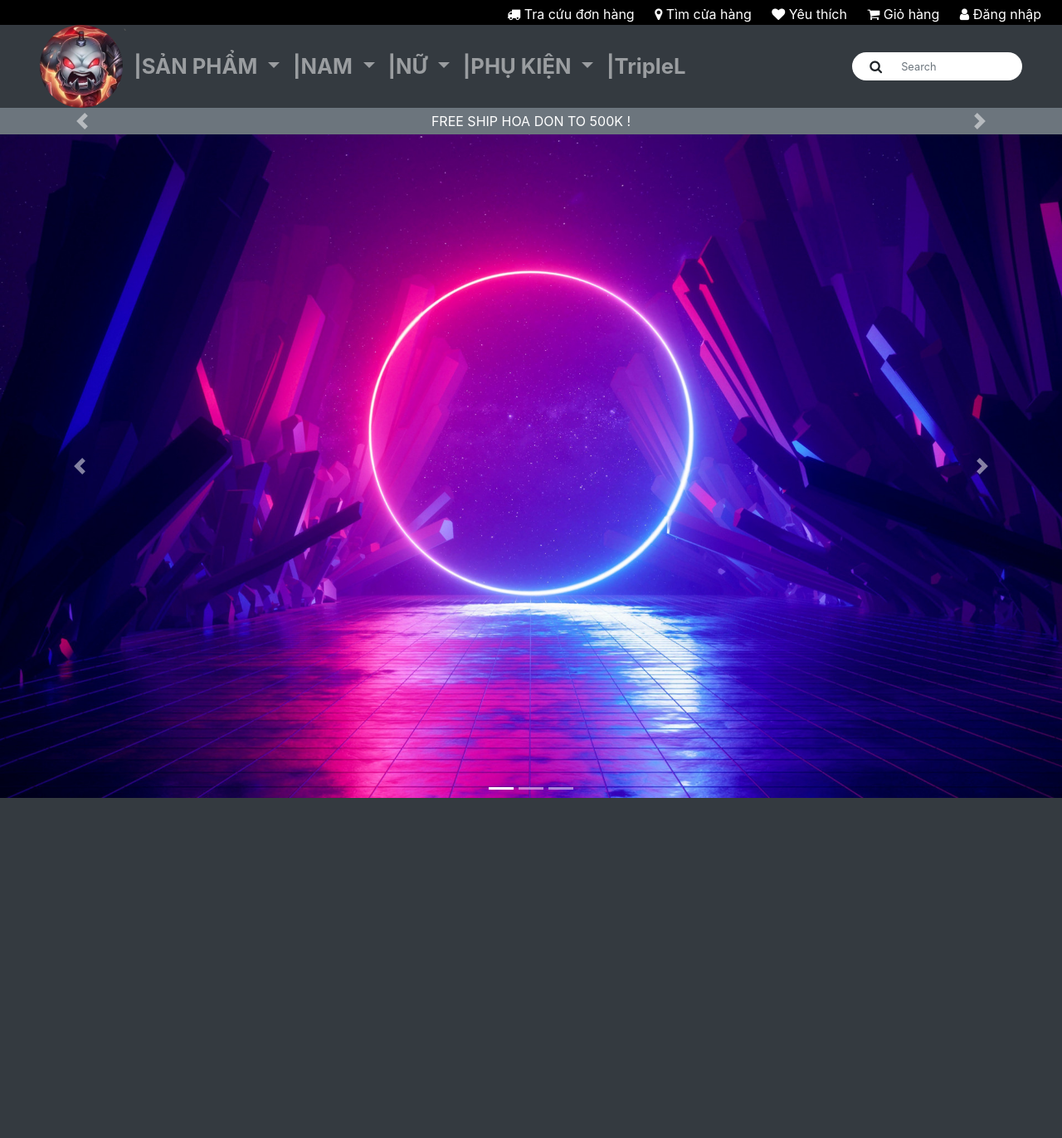
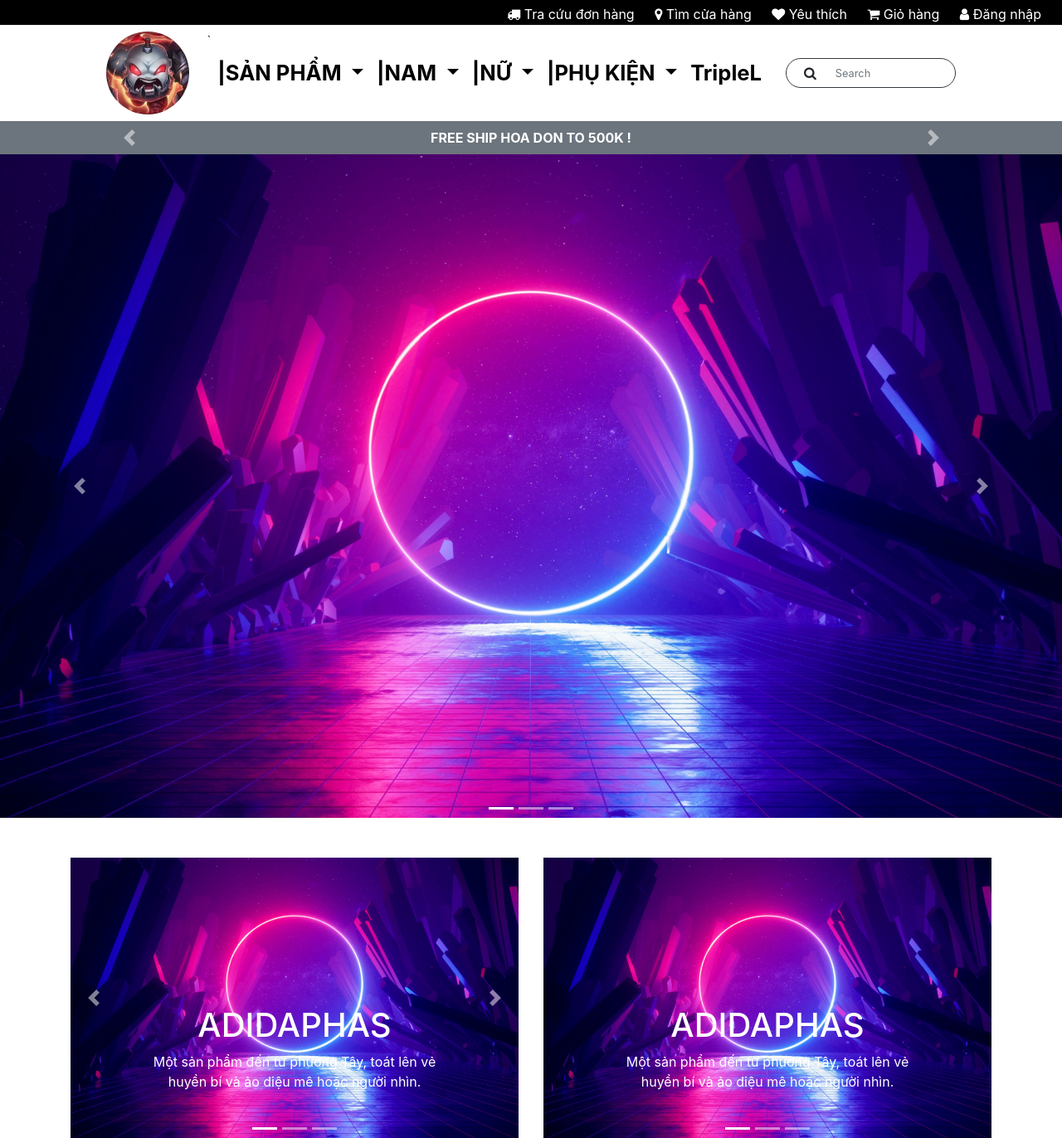
Before and after one commit to 18127141/Web-Seller, a PHP site: page /Home.html in a window 1280 px wide. Shown: the whole page at 83% size. Before the commit the page ends 962 px from the top, so only its background shows below. Run offline with PHP 8.4, Linux system fonts and the light colour scheme.

Commit message:
Navbar Update
Update Navbar and some carousel

```diff
--- a/Home.css
+++ b/Home.css
@@ -51,6 +51,10 @@ ul, ol {
 }
 /*NAV*/
 
+.navbar{
+    padding-left: 10%;
+    padding-right: 10%;
+}
 .dropdown{
     display: inline-block;
     position: static;
@@ -59,47 +63,28 @@ ul, ol {
 }
 .dropdown-content{
 
-  display: none;
+    display: none!important;
     position: relative;
     background-color: gray;
     margin-top: 0px;
-  padding: 12px 16px 12px 16px;
+    padding: 0px 0px 12px 16px;
     border-radius: 10px;
     width: 100%;
     border:none
 
 
   }
-.dropdown-content .arrow
+  .dropdown:hover>.dropdown-content {
+    display:block!important;
+}
+.dropdown:hover>.dropdown-toggle::after
     {
-    background-color: aliceblue;
-    position: absolute;
-    width: 10vw;
-    height: 10vw;
-    transform: rotate(45deg);
-    background-color:gray;
-    top: 0;
+        transform: rotate(180deg);
+    }
+    .dropdown:hover>.nav-link{
+        color: orange!important;
+    }
 
-
-
-}
-.sp{
-    left: calc(10rem);
-}
-.nam{
-    left: calc(12vw + 11rem);
-}
-.nu
-{
-    left: calc(17vw + 13rem)
-}
-.pk
-{
-    left: calc(28vw + 13rem)
-}
-.dropdown:hover>.dropdown-content {
-    display:block;
-}
     .dropdown:hover>a {
         color: orange;
     }
@@ -121,6 +106,46 @@ ul, ol {
     .dropdown-menu, .dropdown-item{
         position: relative;
     }
+@media only screen and (min-width: 768px){
+
+    .arrow
+    {
+    background-color: aliceblue;
+    position: absolute;
+    width: 50px;
+    height: 50px;
+    margin-top: 100px;
+    margin-left: auto;
+    margin-right: auto;
+    transform: rotate(45deg);
+    background-color:gray;
+    top: 0;
+    border-radius: 0px !important;
+    }
+
+
+}
+.box-link{
+
+    justify-content: center;
+    align-items: center;
+    margin  : 0 10px 0 0;
+    color: black;
+    font-size: 9vw;
+
+}
+.box-link:link{
+    text-decoration: none;
+    color: black;
+}
+.box-link:hover{
+    color: orange;
+}
+
+.nav-link{
+    color: black!important;
+}
+
 .search, .search-text, .btn{
     border: none;
     background-color: white;
@@ -138,6 +163,7 @@ ul, ol {
     padding-left: 10px;
     padding-right: 10px;
     margin-left: auto;
+    border: 1px solid;
 
 
 }
@@ -159,23 +185,7 @@ ul, ol {
     background-color: gray;
 
 }
-.box-link{
 
-    justify-content: center;
-    align-items: center;
-    margin  : 0 10px 0 0;
-
-    color: whitesmoke;
-    font-size: 9vw;
-
-}
-.box-link:link{
-    text-decoration: none;
-    color: whitesmoke;
-}
-.box-link:hover{
-    color: orange;
-}
 
 
 @media only screen and (max-width: 768px) {
@@ -188,11 +198,27 @@ ul, ol {
         padding-right: 1rem!important;
 
     }
+
+    #navbarNavDropdown>li{
+
+        background-color: gray;
+        display: absolute!important;
+        padding-top: 0px!important;
+        padding-bottom: 0px!important;
+        margin-top:0px!important ;
+
     }
-#content
-{
-    margin-top: 20ch;
+    #navbarNavDropdown>li>a{
+
+        background-color: gray;
+        display: absolute!important;
+        padding-top: 0px!important;
+        padding-bottom: 0px!important;
+        margin-top:0px!important ;
+
     }
+  }
+
 .navbar
 {
     height: 100px;
--- a/Home.html
+++ b/Home.html
@@ -25,7 +25,7 @@
 
 <body>
   <!--HEADER-->
-  <header class="fixed-top" id="head">
+  <header   id="head">
     <div class="header container-fluid d-none d-md-block m-0">
       <ul class="menu">
         <li>
@@ -46,9 +46,9 @@
       </ul>
     </div>
     <!--NAV-->
-    <nav class="navbar navbar-expand-md navbar-dark bg-dark pl-5 pr-5 pb-0 pt-0">
+    <nav class="navbar navbar-expand-md navbar-light text-dark mt-2 mb-2 ">
 
-      <a class="navbar-brand m-0 " href="#">
+      <a class="navbar-brand m-0  " href="#">
         <img class="rounded-circle" src="img/Logo.png " alt="3L" width="100px" height="100px">
       </a>
 
@@ -73,15 +73,16 @@
         aria-controls="navbarNavDropdown" aria-expanded="false" aria-label="Toggle navigation">
         <span class="navbar-toggler-icon"></span>
       </button>
-      <div class="collapse navbar-collapse justify-content-start" id="navbarNavDropdown">
-        <ul class="navbar-nav flex-nowrap">`
+      <div class="collapse navbar-collapse justify-content-center" id="navbarNavDropdown">
+        <ul class="navbar-nav flex-nowrap ">`
           <li class="nav-item dropdown  pb-4 pt-4 ">
+            <div class="arrow dropdown-content "></div>
             <a class="nav-link dropdown-toggle" href="#" id="SanPham" data-toggle="dropdown" aria-haspopup="true"
               aria-expanded="false">
               |SẢN PHẨM
             </a>
             <div class="dropdown-content dropdown-menu" aria-labelledby="SanPham">
-              <div class="arrow sp"></div>
+
 
               <a class="dropdown-item" href="#">Action</a>
               <a class="dropdown-item" href="#">Another action</a>
@@ -90,12 +91,14 @@
           </li>
 
           <li class="nav-item dropdown pb-4 pt-4">
+            <div class="arrow dropdown-content "></div>
             <a class="nav-link dropdown-toggle" href="#" id="Nam" data-toggle="dropdown" aria-haspopup="true"
               aria-expanded="false">
               |NAM
+
             </a>
             <div class="dropdown-content dropdown-menu" aria-labelledby="SanPham">
-              <div class="arrow nam"></div>
+
 
               <a class="dropdown-item" href="#">Action</a>
               <a class="dropdown-item" href="#">Another action</a>
@@ -108,12 +111,12 @@
           </li>
 
           <li class="nav-item dropdown pb-4 pt-4 ">
-            <a class="nav-link dropdown-toggle" href="#" id="Nu" data-toggle="dropdown" aria-haspopup="true"
-              aria-expanded="false">
+            <div class="arrow dropdown-content " ></div>
+            <a class="nav-link dropdown-toggle" href="#" id="Nu" data-toggle="dropdown" aria-haspopup="true"aria-expanded="false">
               |NỮ
             </a>
             <div class="dropdown-content dropdown-menu" aria-labelledby="SanPham">
-              <div class="arrow nu "></div>
+
 
               <a class="dropdown-item" href="#">Action</a>
               <a class="dropdown-item" href="#">Another action</a>
@@ -123,27 +126,29 @@
           </li>
 
           <li class="nav-item dropdown  pb-4 pt-4 ">
+            <div class="arrow dropdown-content  "></div>
             <a class="nav-link dropdown-toggle" href="#" id="PhuKien" data-toggle="dropdown" aria-haspopup="true"
               aria-expanded="false">
               |PHỤ KIỆN
             </a>
             <div class="dropdown-content dropdown-menu text-center " aria-labelledby="SanPham">
-              <div class="arrow pk"></div>
+
 
               <a class="dropdown-item" href="#">Action</a>
               <a class="dropdown-item" href="#">Another action</a>
               <a class="dropdown-item" href="#">Something else here</a>
             </div>
           </li>
-          <li class="nav-item dropdown pb-4 pt-4 ">
+
+          <li class="nav-item  dropdown pb-4 pt-4 ">
             <a class="nav-link " href="#">
-              |TripleL
+              TripleL
             </a>
           </li>
         </ul>
       </div>
 
-      <div class="d-none d-lg-block  d-md-block container justify-content-center pr-0 ">
+      <div class="d-none d-lg-block  d-md-block  justify-content-center  pr-0 ">
         <form class="form-inline search ">
           <button class="btn my-2 my-sm-0 icon-search p-0 " type="submit"><i class="fa fa-search"></i></button>
           <input class="form-control mr-sm-2 search-text shadow-none" type="search" placeholder="Search"
@@ -155,9 +160,8 @@
 
   </header>
   <!--         New of the days               -->
-
-  <div class="container-fluid text-center p-1 bg-secondary text-white" id="cont">
-    <div id="carouselExampleControls" class="carousel slide" data-ride="carousel">
+  <div class="container-fluid text-center m-0 p-2 bg-secondary text-white font-weight-bold" id="cont">
+    <div id="carouselExampleControls" class="carousel slide container" data-ride="carousel">
       <div class="carousel-inner">
         <div class="carousel-item active">
           <span class="d-block w-100 "> FREE SHIP HOA DON TO 500K ! </span>
@@ -224,6 +228,84 @@
     </a>
   </div>
 
+  <div class="container mt-5">
+    <div class=" row">
+      <div id="Brand1" class="carousel slide col " data-ride="carousel">
+        <ol class="carousel-indicators">
+          <li data-target="#Brand1" data-slide-to="0" class="active"></li>
+          <li data-target="#Brand1" data-slide-to="1"></li>
+          <li data-target="#Brand1" data-slide-to="2"></li>
+        </ol>
+        <div class="carousel-inner" id="slide">
+          <div class="carousel-item active">
+            <img class="d-block w-100 " src="img/carousel1.jpg" alt="First slide">
+            <div class="carousel-caption">
+              <a><h1>ADIDAPHAS</h1></a>
+              <p>Một sản phẩm đến từ phương Tây, toát lên vẻ huyền bí và ảo diệu mê hoặc người nhìn.</p>
+            </div>
+             </div>
+          <div class="carousel-item">
+
+            <img class="d-block w-100 " src="img/carousel2.jpg" alt="Second slide">
+            <div class="carousel-caption">
+              <h1>NiceSeeKe</h1>
+              <p>Một sản phẩm đến từ phương Bắc, toát lên vẻ cứng cáp và mạnh mẽ áp bức kẻ địch.</p>
+            </div>
+          </div>
+          <div class="carousel-item">
+            <img class="d-block w-100" src="img/carousel3.jpg" alt="Third slide">
+            <div class="carousel-caption">
+              <h1>BullMaMa</h1>
+              <p>Một sản phẩm đến từ phương Nam, toát lên vẻ thông thái và tri thức tạo sự tin tưởng cho người đối diện.</p>
+            </div>
+           </div>
+        </div>
+        <a class="carousel-control-prev" href="#Brand1" role="button" data-slide="prev">
+          <span class="carousel-control-prev-icon" aria-hidden="true"></span>
+          <span class="sr-only">Previous</span>
+        </a>
+        <a class="carousel-control-next" href="#Brand1" role="button" data-slide="next">
+          <span class="carousel-control-next-icon" aria-hidden="true"></span>
+          <span class="sr-only">Next</span>
+        </a>
+      </div>
+      <div id="Brand2" class="carousel slide col " data-ride="carousel">
+        <ol class="carousel-indicators">
+          <li data-target="#Brand2" data-slide-to="0" class="active"></li>
+          <li data-target="#Brand2" data-slide-to="1"></li>
+          <li data-target="#Brand2" data-slide-to="2"></li>
+        </ol>
+        <div class="carousel-inner" id="slide">
+          <div class="carousel-item active">
+            <img class="d-block w-100" src="img/carousel1.jpg" alt="First slide">
+            <div class="carousel-caption ">
+              <h1>ADIDAPHAS</h1>
+              <p>Một sản phẩm đến từ phương Tây, toát lên vẻ huyền bí và ảo diệu mê hoặc người nhìn.</p>
+            </div>
+
+          </div>
+          <div class="carousel-item">
+            <img class="d-block w-100" src="img/carousel2.jpg" alt="Second slide">
+            <div class="carousel-caption">
+              <h1>NiceSeeKe</h1>
+              <p>Một sản phẩm đến từ phương Bắc, toát lên vẻ cứng cáp và mạnh mẽ áp bức kẻ địch.</p>
+            </div>
+          </div>
+          <div class="carousel-item">
+            <img class="d-block w-100" src="img/carousel3.jpg" alt="Third slide">
+            <div class="carousel-caption">
+              <h1>BullMaMa</h1>
+              <p>Một sản phẩm đến từ phương Nam, toát lên vẻ thông thái và tri thức tạo sự tin tưởng cho người đối diện.</p>
+            </div>
+           </div>
+           </div>
+        </div>
+
+      </div>
+
+  </div>
+  </div>
+
 
 
 
--- a/login.htm
+++ b/login.htm
@@ -94,7 +94,8 @@
               <li class="nav-item dropdown pb-4 pt-4">
                 <a class="nav-link dropdown-toggle" href="#" id="Nam" data-toggle="dropdown" aria-haspopup="true"
                   aria-expanded="false">
-                  |NAM
+                  <div class="arrow nam bg-danger">|NAM</div>
+
                 </a>
                 <div class="dropdown-content dropdown-menu" aria-labelledby="SanPham">
                   <div class="arrow nam"></div>
```
Lines whose indentation alone changed are shown as unchanged.
